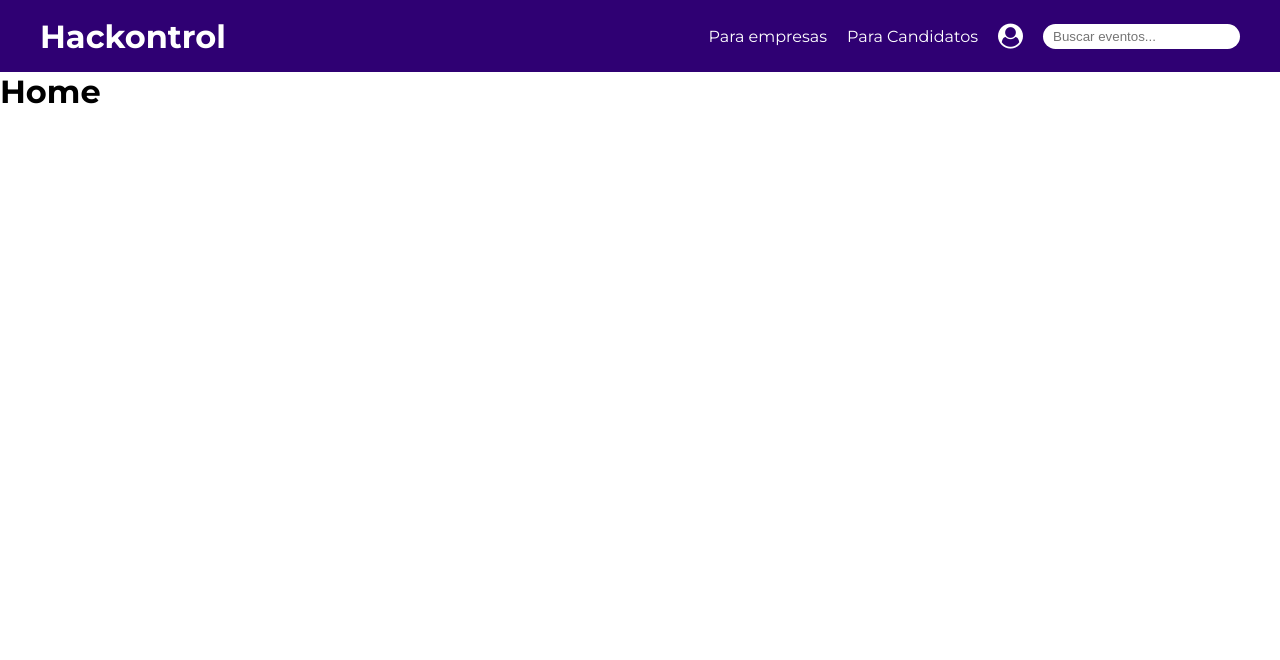
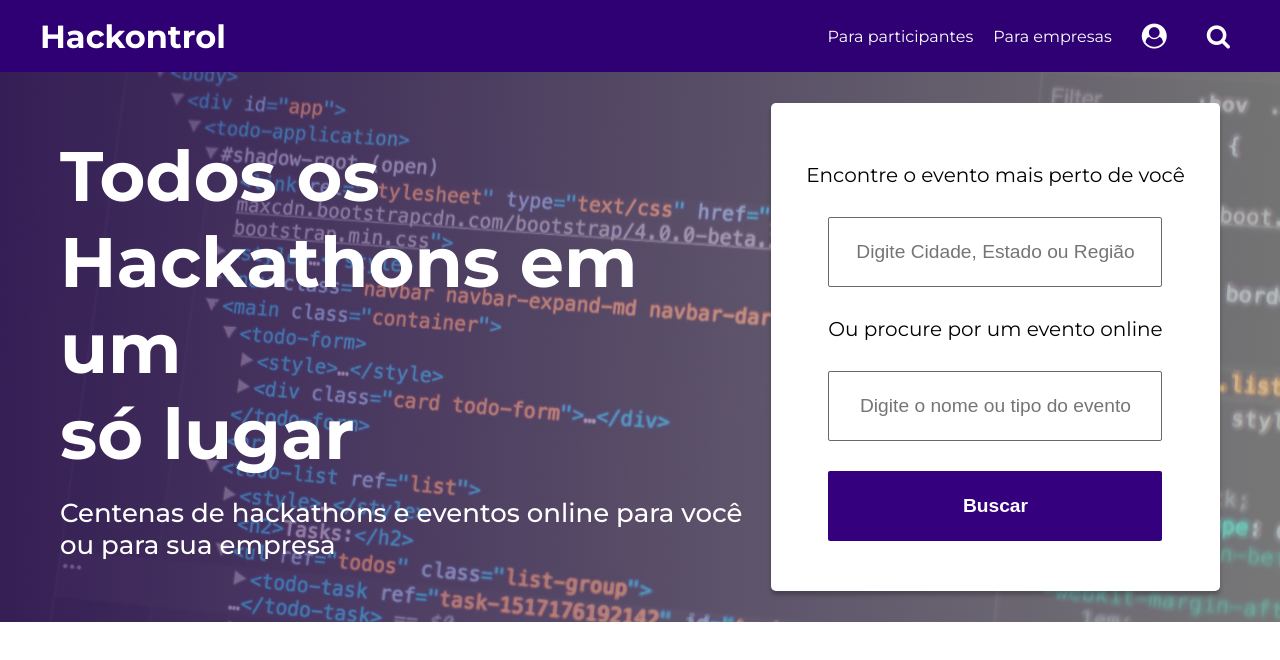
Before and after one commit to paulhdev/hackontrol-frontend, a React (Create React App) app: page / in a window 1280 px wide. Shown: the top 660 px of the page. Built offline with nearby package versions, Linux system fonts and the light colour scheme.

Commit message:
Added banner to home page

```diff
--- a/src/components/Header/index.js
+++ b/src/components/Header/index.js
@@ -12,12 +12,14 @@ function Header() {
         <h1>Hackontrol</h1>
       </Link>
       <nav>
+        <Link to="/candidates">Para participantes</Link>
         <Link to="/companies">Para empresas</Link>
-        <Link to="/candidates">Para Candidatos</Link>
         <button>
           <i className="fa fa-user-circle" />
         </button>
-        <input className="search-input" type="search" placeholder="Buscar eventos..." />
+        <button>
+          <i className="fa fa-search"></i>
+        </button>
       </nav>
     </HeaderStyle>
   );
--- a/src/components/Header/style.js
+++ b/src/components/Header/style.js
@@ -31,14 +31,6 @@ export const HeaderStyle = styled.header`
   button i {
     font-size: 25px;
     color: #fff;
-    margin: 0 10px;
-  }
-
-  input.search-input {
-    border: 0;
-    border-radius: 25px;
-    height: 25px;
-    margin: 0 10px;
-    padding: 0 10px;
+    margin: 0 20px;
   }
 `;
--- a/src/pages/Home/index.js
+++ b/src/pages/Home/index.js
@@ -1,4 +1,6 @@
 import React from 'react';
+
+import { Banner, FormEvent } from './style';
 
 import Header from '../../components/Header';
 
@@ -6,7 +8,25 @@ function Home() {
   return (
     <div>
       <Header />
-      <h1>Home</h1>
+      <Banner className="banner">
+        <div className="overflow">
+          <article className="content">
+            <h1>
+              Todos os <br/>
+              Hackathons em um <br/>
+              só lugar
+            </h1>
+            <p>Centenas de hackathons e eventos online para você ou para sua empresa</p>
+          </article>
+          <FormEvent>
+            <p>Encontre o evento mais perto de você</p>
+            <input type="text" placeholder="Digite Cidade, Estado ou Região" />
+            <p>Ou procure por um evento online</p>
+            <input type="text" placeholder="Digite o nome ou tipo do evento" />
+            <button>Buscar</button>
+          </FormEvent>
+        </div>
+      </Banner>
     </div>
   );
 }
--- /dev/null
+++ b/src/pages/Home/style.js
@@ -0,0 +1,91 @@
+import styled from 'styled-components';
+import BannerImage from '../../assets/code.jpg';
+
+export const Container = styled.div`
+  width: 100%;
+  max-width: 920px;
+`;
+
+export const Banner = styled.section`
+  position: relative;
+  width: 100%;
+  height: 550px;
+  background-image: url(${BannerImage});
+  background-size: cover;
+  background-repeat: no-repeat;
+  max-width: 100%;
+
+  .overflow {
+    position: absolute;
+    display: flex;
+    justify-content: space-between;
+    align-items: center;
+    z-index: 1;
+    top: 0;
+    left: 0;
+    width: 100%;
+    height: 100%;
+    padding: 10px 60px;
+    background: linear-gradient(90deg, rgba(86, 48, 140, 0.6) 0%, rgba(188, 188, 188, 0.6) 100%);
+  }
+
+  article.content {
+    h1 {
+      font-size: 70px;
+      color: #fff;
+      margin-bottom: 20px;
+      padding-right: 20px;
+    }
+    p {
+      color: #fff;
+      font-weight: 500;
+      font-size: 26px;
+      max-width: 700px;
+    }
+  }
+`;
+
+export const FormEvent = styled.form`
+  width: 465px;
+  height: 488px;
+  background: #fff;
+  padding: 20px;
+  border: none;
+  border-radius: 5px;
+  box-shadow: 0px 4px 4px rgba(0, 0, 0, 0.25);
+
+  display: flex;
+  flex-direction: column;
+  justify-content: center;
+  align-items: center;
+
+  p {
+    font-size: 20px;
+    margin: 30px 0;
+    margin-top: 10px;
+  }
+
+  input {
+    height: 70px;
+    width: 334px;
+    margin-bottom: 20px;
+    text-align: center;
+    font-size: 1.2em;
+    background: #ffffff;
+    border: 1px solid #696969;
+    box-sizing: border-box;
+    border-radius: 2px;
+  }
+
+  button {
+    width: 334px;
+    height: 70px;
+    background: #34007e;
+    color: #fff;
+    font-weight: bold;
+    font-size: 1.2em;
+    margin-top: 10px;
+    border: none;
+    border-radius: 2px;
+  }
+`;
```
